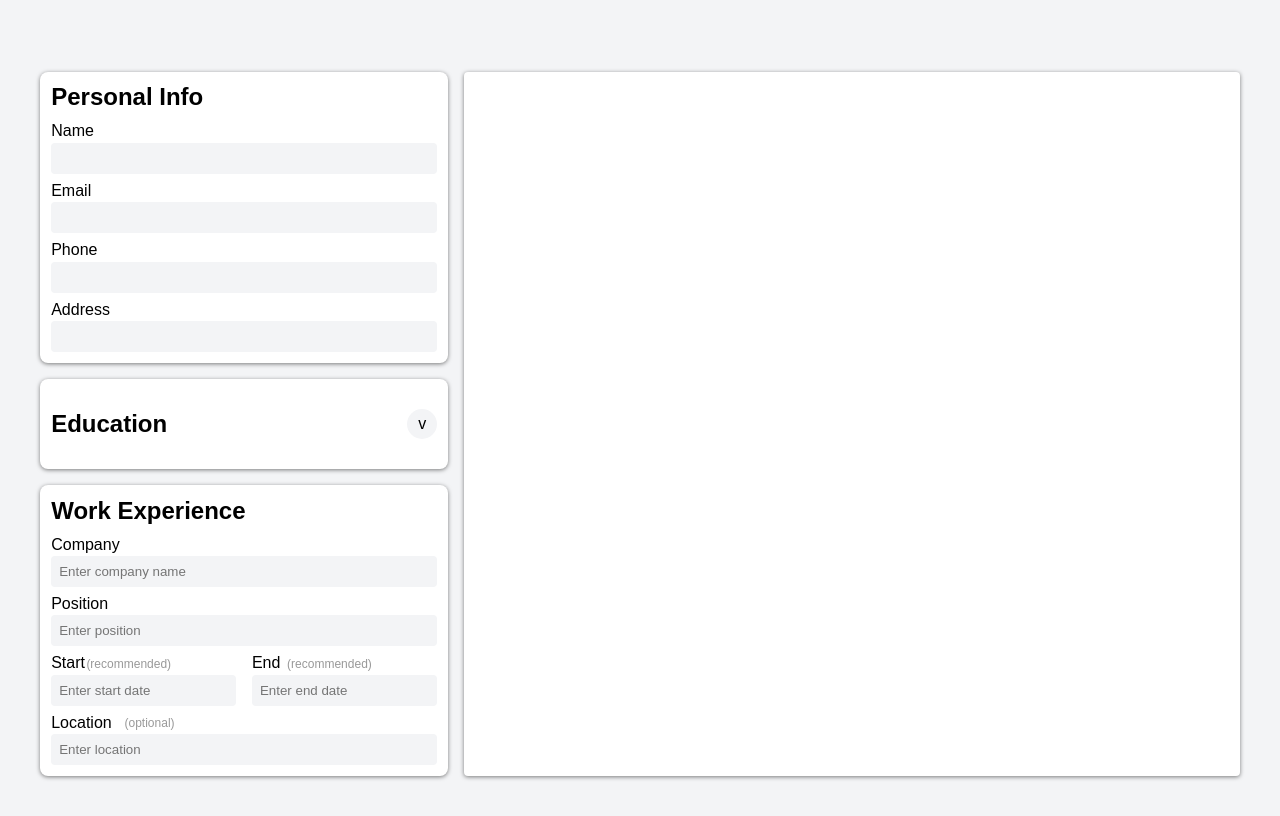
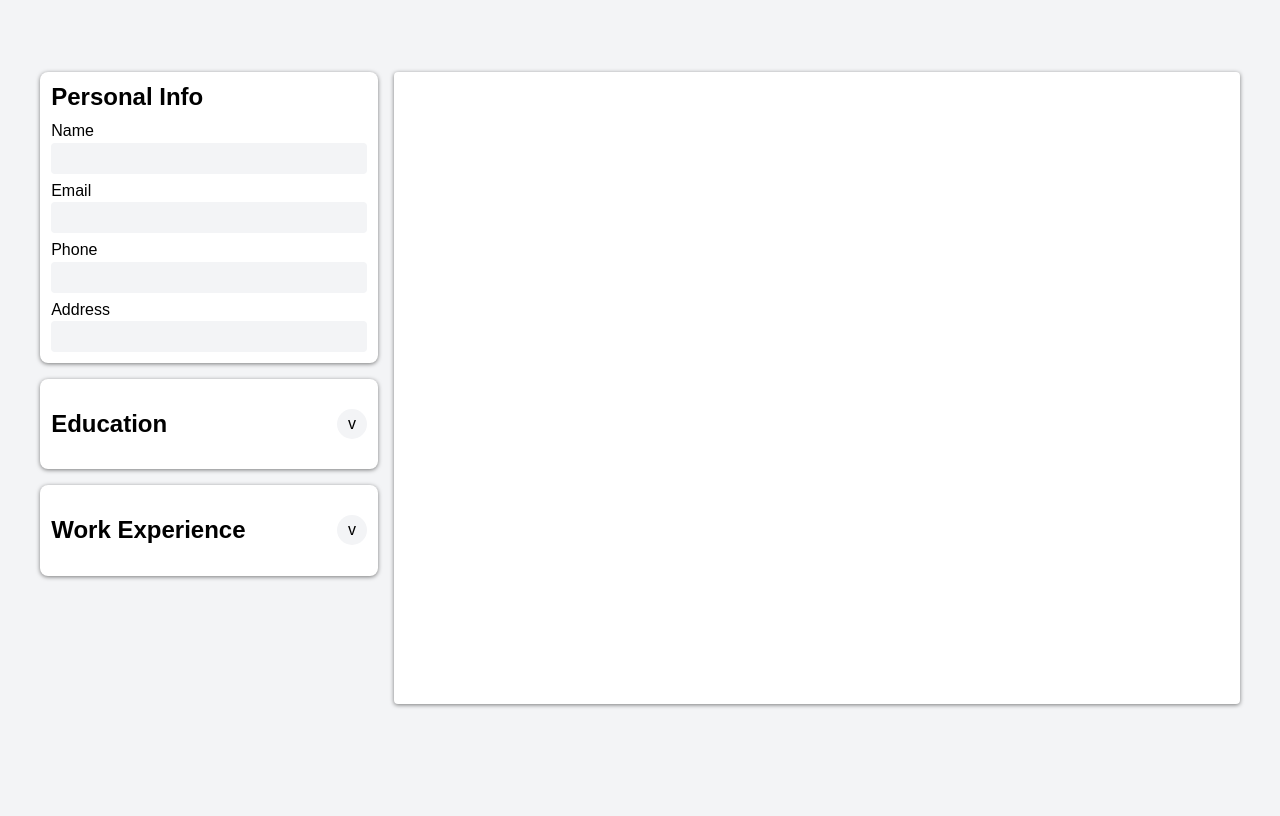
Before and after one commit to arayias/cv-maker, a React (Vite) app: page / in a window 1280 px wide. Built offline with nearby package versions, Linux system fonts and the light colour scheme.

Commit message:
Work Tab component is now functional.

```diff
--- a/src/App.jsx
+++ b/src/App.jsx
@@ -5,9 +5,6 @@ import EditTab from "./components/EditTab";
 import CvPreview from "./components/CvPreview";
 
 function App() {
-  let educationCounter = 0;
-  let experienceCounter = 0;
-
   const [info, setInfo] = useState({
     name: "",
     email: "",
@@ -24,6 +21,52 @@ function App() {
       end: "2014",
     },
   ]);
+
+  const [work, setWork] = useState([
+    {
+      id: v4(),
+      company: "Company",
+      position: "Position",
+      start: "2014",
+      end: "2018",
+      location: "1234 Main street",
+    },
+  ]);
+
+  const handleCreateWork = ({ company, position, start, end, location }) => {
+    const id = v4();
+    setWork([
+      ...work,
+      {
+        id,
+        company,
+        position,
+        start,
+        end,
+        location,
+      },
+    ]);
+    return id;
+  };
+
+  const handleDeleteWork = (id) => {
+    setWork(work.filter((job) => job.id !== id));
+  };
+
+  const handleEditWork = (e, id) => {
+    console.log(e.target.name, e.target.value, id);
+    setWork(
+      work.map((job) => {
+        if (job.id === id) {
+          return {
+            ...job,
+            [e.target.name]: e.target.value,
+          };
+        }
+        return job;
+      }),
+    );
+  };
 
   const handleCreateEducation = ({ school, degree, start, end }) => {
     const id = v4();
@@ -74,12 +117,16 @@ function App() {
         <EditTab
           info={info}
           education={education}
+          work={work}
           handleChangeInfo={handleChangeInfo}
           handleCreateEducation={handleCreateEducation}
           handleDeleteEducation={handleDeleteEducation}
           handleEditEducation={handleEditEducation}
+          handleCreateWork={handleCreateWork}
+          handleDeleteWork={handleDeleteWork}
+          handleEditWork={handleEditWork}
         />
-        <CvPreview />
+        <CvPreview info={info} education={education} work={work} />
       </main>
     </>
   );
--- a/src/components/EditTab.jsx
+++ b/src/components/EditTab.jsx
@@ -1,16 +1,18 @@
-import { useState } from "react";
 import PersonalInfo from "./PersonalInfo";
-import Education from "./Education";
 import EducationTab from "./EducationTab";
-import Work from "./WorkTab";
+import WorkTab from "./WorkTab";
 
 export default function EditTab({
   info,
   education,
+  work,
   handleChangeInfo,
   handleCreateEducation,
   handleDeleteEducation,
   handleEditEducation,
+  handleCreateWork,
+  handleDeleteWork,
+  handleEditWork,
 }) {
   return (
     <div className="edit-tab">
@@ -21,7 +23,12 @@ export default function EditTab({
         handleDeleteEducation={handleDeleteEducation}
         handleEditEducation={handleEditEducation}
       />
-      <Work />
+      <WorkTab
+        work={work}
+        handleCreateWork={handleCreateWork}
+        handleDeleteWork={handleDeleteWork}
+        handleEditWork={handleEditWork}
+      />
     </div>
   );
 }
--- a/src/components/Education.jsx
+++ b/src/components/Education.jsx
@@ -3,15 +3,13 @@ import "../styles/edit.css";
 export default function Education({
   education,
   handleEditEducation,
-  handleDeleteEducation,
   isEditing,
   isOpen,
-  setIsOpen,
 }) {
   const currentEducation = education.find((item) => item.id === isEditing.id);
   const { school, degree, start, end, location } = currentEducation;
   return (
-    <div className="input-tab">
+    <>
       <form className={isOpen ? "open" : "closed"}>
         <div className="input-container">
           <label htmlFor="school">School</label>
@@ -75,11 +73,11 @@ export default function Education({
             name="location"
             id="schoolLocation"
             placeholder="Enter location"
-            value={education.location}
+            value={location || ""}
             onChange={(e) => handleEditEducation(e, isEditing.id)}
           />
         </div>
       </form>
-    </div>
+    </>
   );
 }
--- a/src/components/EducationTab.jsx
+++ b/src/components/EducationTab.jsx
@@ -1,7 +1,7 @@
 import "../styles/edit.css";
 import { useState } from "react";
+import Education from "./Education";
 import IndividualEducation from "./IndividualEducation";
-import Education from "./Education";
 
 export default function EducationTab({
   education,
--- a/src/components/IndividualWork.jsx
+++ b/src/components/IndividualWork.jsx
@@ -0,0 +1,13 @@
+export default function IndividualWork(props) {
+  const { work, handleEdit } = props;
+  const { company, id } = work;
+  console.log(work);
+  return (
+    <>
+      <div className="spacer"></div>
+      <div className="individual-education" onClick={(e) => handleEdit(e, id)}>
+        <h3>{company}</h3>
+      </div>
+    </>
+  );
+}
--- /dev/null
+++ b/src/components/Work.jsx
@@ -0,0 +1,77 @@
+export default function Work({ work, handleEditWork, isEditing, isOpen }) {
+  console.log(work, isEditing);
+  const currentWork = work.find((w) => w.id === isEditing.id);
+  const { company, position, start, end, location } = currentWork;
+  return (
+    <>
+      <form className={isOpen ? "open" : "closed"}>
+        <div className="input-container">
+          <label htmlFor="company">Company</label>
+          <input
+            type="text"
+            name="company"
+            id="company"
+            placeholder="Enter company name"
+            value={company || ""}
+            onChange={(e) => handleEditWork(e, isEditing.id)}
+          />
+        </div>
+
+        <div className="input-container">
+          <label htmlFor="position">Position</label>
+          <input
+            type="text"
+            name="position"
+            id="position"
+            placeholder="Enter position"
+            value={position || ""}
+            onChange={(e) => handleEditWork(e, isEditing.id)}
+          />
+        </div>
+
+        <div className="two-inputs">
+          <div className="input-container">
+            <label className="recommended" htmlFor="startCompany">
+              Start
+            </label>
+            <input
+              type="text"
+              name="start"
+              id="start"
+              placeholder="Enter start date"
+              value={start || ""}
+              onChange={(e) => handleEditWork(e, isEditing.id)}
+            />
+          </div>
+          <div className="input-container">
+            <label className="recommended" htmlFor="endCompany">
+              End
+            </label>
+            <input
+              type="text"
+              name="end"
+              id="end"
+              placeholder="Enter end date"
+              value={end || ""}
+              onChange={(e) => handleEditWork(e, isEditing.id)}
+            />
+          </div>
+        </div>
+
+        <div className="input-container">
+          <label className="optional" htmlFor="companyLocation">
+            Location
+          </label>
+          <input
+            type="text"
+            name="location"
+            id="companyLocation"
+            placeholder="Enter location"
+            value={location || ""}
+            onChange={(e) => handleEditWork(e, isEditing.id)}
+          />
+        </div>
+      </form>
+    </>
+  );
+}
--- a/src/components/WorkTab.jsx
+++ b/src/components/WorkTab.jsx
@@ -1,67 +1,109 @@
 import "../styles/edit.css";
+import { useState } from "react";
+import Work from "./Work";
+import IndividualWork from "./IndividualWork";
 
-export default function WorkTab() {
+export default function WorkTab({
+  work,
+  handleCreateWork,
+  handleDeleteWork,
+  handleEditWork,
+}) {
+  console.log(work);
+  const [isOpen, setIsOpen] = useState(false);
+  const [isEditing, setIsEditing] = useState({
+    open: false,
+    id: null,
+  });
+
+  const handleEdit = (e, id) => {
+    let currentId = id;
+    setIsOpen(true);
+
+    if (id === undefined || id === null) {
+      currentId = handleCreateWork({
+        company: "",
+        position: "",
+        start: "",
+        end: "",
+      });
+      setIsEditing({
+        open: true,
+        id: currentId,
+      });
+      console.log(currentId, isEditing.open);
+      return;
+    }
+
+    setIsEditing({
+      open: true,
+      id: currentId,
+    });
+  };
+
   return (
     <div className="input-tab">
-      <h2>Work Experience</h2>
-      <form>
-        <div className="input-container">
-          <label htmlFor="company">Company</label>
-          <input
-            type="text"
-            name="company"
-            id="company"
-            placeholder="Enter company name"
-          />
-        </div>
+      <div className="input-header">
+        <h2>Work Experience</h2>
+        <button
+          onClick={() => setIsOpen(!isOpen)}
+          className={`chevron-btn ${isOpen ? "rotate" : null}`}
+        >
+          v
+        </button>
+      </div>
 
-        <div className="input-container">
-          <label htmlFor="position">Position</label>
-          <input
-            type="text"
-            name="position"
-            id="position"
-            placeholder="Enter position"
-          />
-        </div>
+      <div className={isOpen ? "open" : "closed"}>
+        {isEditing.open ? (
+          <>
+            <Work
+              work={work}
+              handleEditWork={handleEditWork}
+              handleDeleteWork={handleDeleteWork}
+              isEditing={isEditing}
+              setIsEditing={setIsEditing}
+              isOpen={isOpen}
+              setIsOpen={setIsOpen}
+            />
+            <div className="flex-row">
+              <button
+                className="add-btn"
+                onClick={() => {
+                  setIsEditing({
+                    open: false,
+                    id: null,
+                  });
+                }}
+              >
+                &#10003;
+              </button>
 
-        <div className="two-inputs">
-          <div className="input-container">
-            <label className="recommended" htmlFor="startCompany">
-              Start
-            </label>
-            <input
-              type="text"
-              name="start"
-              id="start"
-              placeholder="Enter start date"
-            />
-          </div>
-          <div className="input-container">
-            <label className="recommended" htmlFor="endCompany">
-              End
-            </label>
-            <input
-              type="text"
-              name="end"
-              id="end"
-              placeholder="Enter end date"
-            />
-          </div>
-        </div>
-
-        <div className="input-container">
-          <label className="optional" htmlFor="companyLocation">
-            Location
-          </label>
-          <input
-            type="text"
-            name="location"
-            id="companyLocation"
-            placeholder="Enter location"
-          />
-        </div>
-      </form>
+              <button
+                className="add-btn"
+                onClick={() => {
+                  console.log(`Deleting ${isEditing.id}`);
+                  handleDeleteWork(isEditing.id);
+                  setIsEditing({
+                    open: false,
+                    id: null,
+                  });
+                }}
+              >
+                &#10005;
+              </button>
+            </div>
+          </>
+        ) : (
+          <>
+            {work.map((wr) => (
+              <IndividualWork key={wr.id} work={wr} handleEdit={handleEdit} />
+            ))}
+            <button className="add-btn" onClick={handleEdit}>
+              +
+            </button>
+          </>
+        )}
+      </div>
     </div>
   );
 }
--- a/src/styles/edit.css
+++ b/src/styles/edit.css
@@ -148,6 +148,7 @@
   text-align: left;
   /* padding: 0.05rem; */
   transition: background-color 0.2s ease-in-out;
+  min-height: 1rem;
 }
 
 .individual-education:hover {
--- a/src/styles/preview.css
+++ b/src/styles/preview.css
@@ -4,4 +4,5 @@
   padding: 1rem;
   box-shadow: 0 1px 4px 0 rgba(0, 0, 0, 0.5);
   max-height: 100vh;
+  min-height: 75vh;
 }
```
